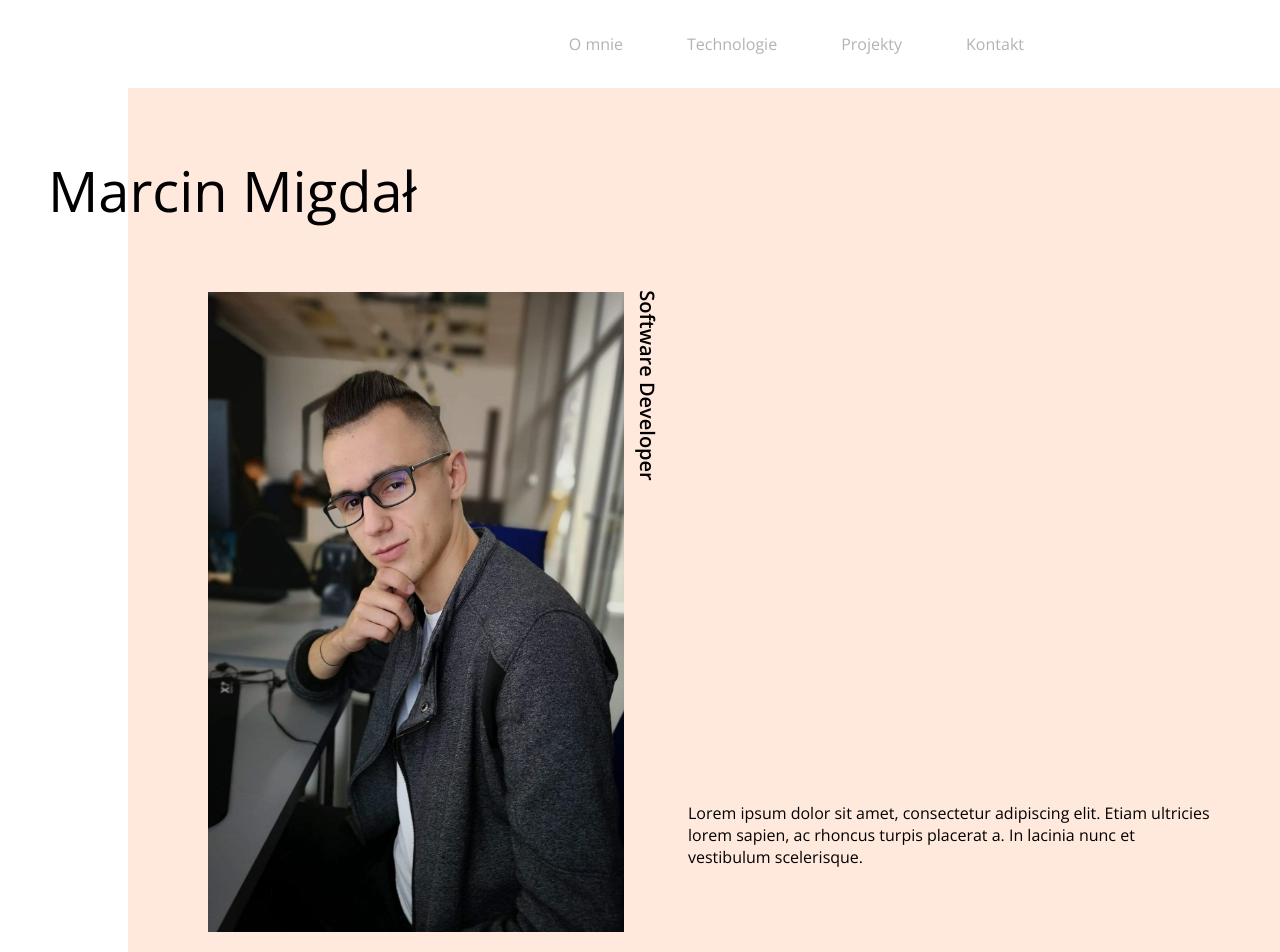
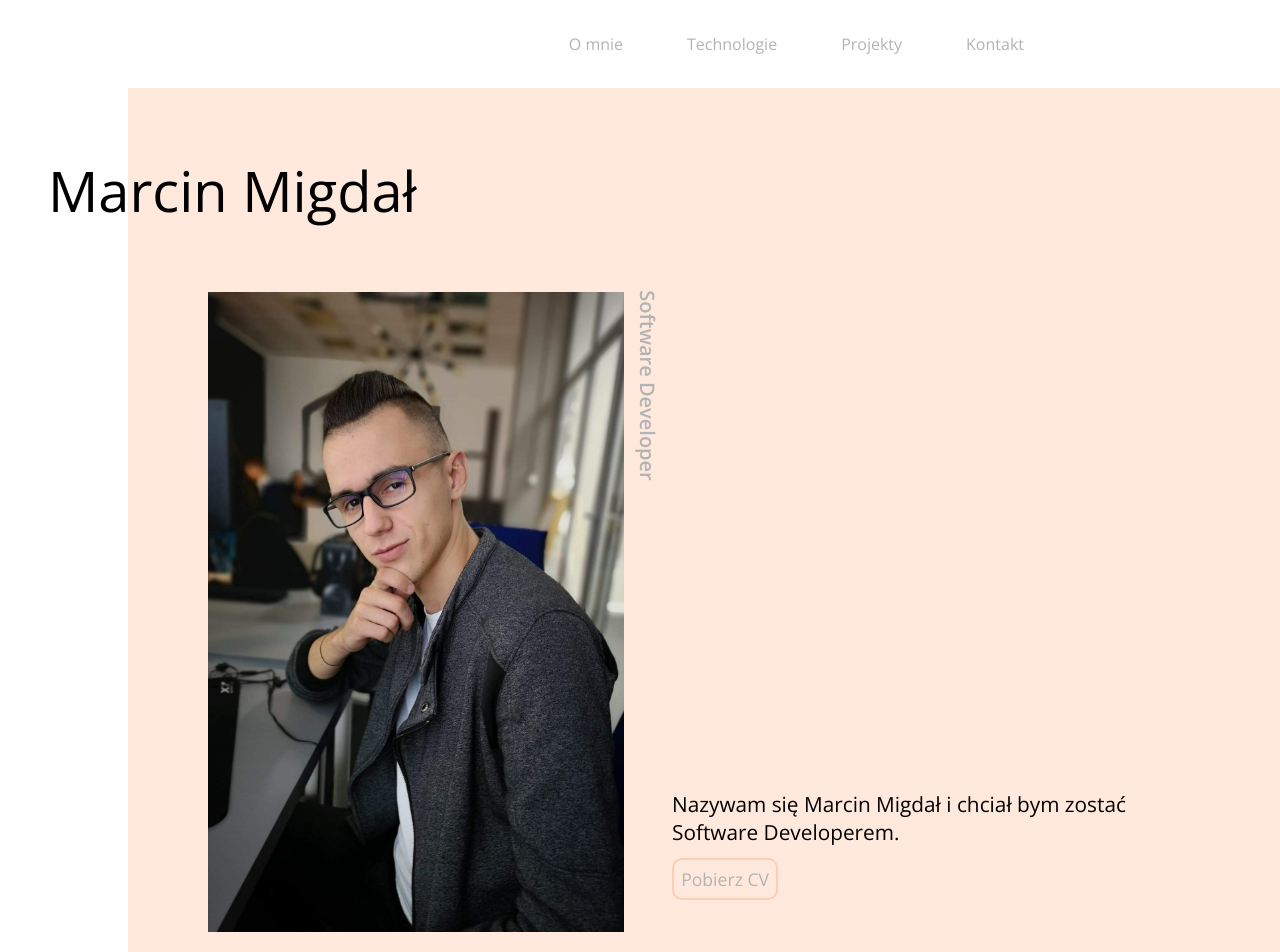
Before and after one commit to Marcin-Migdal/Portfolio, a React (Create React App) app: page / in a window 1280 px wide. Shown: the top 952 px of the page. Built offline with nearby package versions, Linux system fonts and the light colour scheme.

Commit message:
added navBar animation and download cv button

```diff
--- a/src/App.js
+++ b/src/App.js
@@ -1,12 +1,14 @@
 import './App.css';
-import HomeSegment from './components/HomeSegment/HomeSegment';
+import AboutMe from './components/AboutMe/AboutMe';
+import Home from './components/Home/Home';
 import NavBar from './components/NavBar/NavBar';
 
 function App() {
   return (
     <>
       <NavBar />
-      <HomeSegment />
+      <Home />
+      <AboutMe />
     </>
   );
 }
--- /dev/null
+++ b/src/components/AboutMe/AboutMe.js
@@ -0,0 +1,9 @@
+import React from 'react'
+
+export default function AboutMe() {
+  return (
+    <div>
+      Opis
+    </div>
+  )
+}
--- /dev/null
+++ b/src/components/Home/Home.js
@@ -0,0 +1,25 @@
+import React from 'react'
+import image from '../../images/portfolio.jpg'
+import styles from './Home.module.css'
+
+export default function Home() {
+  return (
+    <div className={styles.container}>
+      <div className={styles.homeContainer}>
+        <p className={styles.name}>Marcin Migdał</p>
+        <div className={styles.contentContainer}>
+          <img className={styles.image} src={image} alt="img" />
+          <p className={styles.imageText}>Soft­ware Developer</p>
+          <div className={styles.subContentContainer}>
+            <p className={styles.description}>
+              Nazywam się Marcin Migdał i chciał bym zostać Soft­ware Developerem.
+          </p>
+            <button className={styles.downloadButton}>
+              Pobierz CV
+          </button>
+          </div>
+        </div>
+      </div>
+    </div>
+  )
+}
--- /dev/null
+++ b/src/components/Home/Home.module.css
@@ -0,0 +1,118 @@
+.container {
+  display: flex;
+  justify-content: flex-end;
+}
+
+.homeContainer {
+  margin: 9vh 0;
+  width: calc(100% - 1.25rem);
+  background-color: #ffe8dc;
+}
+
+.contentContainer {
+  width: fit-content;
+  margin: 0 1.25rem;
+  position: relative;
+  padding-bottom: 4vh;
+}
+
+.image {
+  height: 27rem;
+  width: 18rem;
+}
+
+.name {
+  width: 40vw;
+  font-size: 2.5rem;
+  margin-left: -1rem;
+  padding: 2rem 0;
+}
+
+.imageText {
+  padding: 0.4rem 0;
+  margin-bottom: 2.75rem;
+  font-weight: 600;
+  color: #b3b3b3;
+}
+
+.description {
+  font-size: 1.1rem;
+  margin-bottom: 0.75rem;
+}
+
+.downloadButton {
+  display: block;
+  outline: none;
+  padding: 0.35rem;
+  font-size: 1rem;
+  color: #b3b3b3;
+  border: solid 2px #ffcdb3;
+  border-radius: 10px;
+  background-color: #ffe8dc;
+  transition: 1s;
+}
+
+.downloadButton:active {
+  display: block;
+  color: #ffffff;
+  border: solid 2px #ffffff;
+  background-color: #ffd5c0;
+  transition: 0.2s;
+}
+
+@media only screen and (min-width: 600px) {
+  .homeContainer {
+    margin: 11vh 0;
+    width: calc(100% - (100% - 1024px)/2);
+  }
+  .contentContainer {
+    display: flex;
+    align-items: flex-end;
+    margin: 0 0 0 5rem;
+    padding-bottom: 5rem;
+  }
+  .image {
+    height: 40rem;
+    width: 26rem;
+  }
+  .name {
+    width: fit-content;
+    font-size: 3.5rem;
+    margin-left: -5rem;
+    padding: 4rem 0;
+  }
+  .imageText {
+    padding: 0;
+    margin: 0;
+    transform: rotate(90deg);
+    font-size: 1.25rem;
+    position: absolute;
+    top: 5rem;
+    left: 21.5rem;
+  }
+  .subContentContainer {
+    margin: 0 0 2rem 3rem;
+  }
+  .description {
+    width: 30rem;
+    font-size: 1.3rem;
+  }
+  .downloadButton {
+    padding: 0.45rem;
+    font-size: 1.1rem;
+  }
+  .downloadButton:hover {
+    display: block;
+    color: #ffffff;
+    border: solid 2px #ffffff;
+    background-color: #ffd5c0;
+    transition: 0.6s;
+  }
+  .downloadButton:active {
+    display: block;
+    color: #ffffff;
+    border: solid 2px #ffffff;
+    background-color: #ffbb99;
+    transition: 0.3s;
+  }
+}
--- a/src/components/HomeSegment/HomeSegment.js
+++ /dev/null
@@ -1,20 +0,0 @@
-import React from 'react'
-import image from '../../images/portfolio.jpg'
-import styles from './HomeSegment.module.css'
-
-export default function HomeSegment() {
-  return (
-    <div className={styles.container}>
-      <div className={styles.homeContainer}>
-        <p className={styles.name}>Marcin Migdał</p>
-        <div className={styles.imageContainer}>
-          <img className={styles.image} src={image} alt="img" />
-          <p className={styles.imageText}>Soft­ware Developer</p>
-          <span className={styles.description}>
-            Lorem ipsum dolor sit amet, consectetur adipiscing elit. Etiam ultricies lorem sapien, ac rhoncus turpis placerat a. In lacinia nunc et vestibulum scelerisque.
-        </span>
-        </div>
-      </div>
-    </div>
-  )
-}
--- a/src/components/HomeSegment/HomeSegment.module.css
+++ /dev/null
@@ -1,69 +0,0 @@
-
-.homeContainer {
-    margin: 9vh 0 0 1.25rem;
-    background-color: #ffe8dc;
-  }
-
-  .imageContainer {
-    width: fit-content;
-    margin: 0 1.25rem;
-    position: relative;
-  }
-
-  .image {
-    height: 27rem;
-    width: 18rem;
-  }
-
-  .name {
-    width: 40vw;
-    font-size: 2.5rem;
-    margin-left: -1rem;
-    padding: 2rem 0;
-  }
-
-  .imageText {
-    padding: 0.4rem 0;
-    margin-bottom: 3rem;
-    font-weight: 600;
-  }
-
-  @media only screen and (min-width: 600px) {
-    .container {
-      display: flex;
-      justify-content: flex-end;
-      width: 100%;
-    }
-    .homeContainer {
-      margin-top: 11vh;
-      width: calc(100% - (100% - 1024px)/2);
-    }
-    .imageContainer {
-      display: flex;
-      align-items: flex-end;
-      margin: 0 0 0 5rem;
-      padding-bottom: 5rem;
-    }
-    .image {
-      height: 40rem;
-      width: 26rem;
-    }
-    .name {
-      width: fit-content;
-      font-size: 3.5rem;
-      margin-left: -5rem;
-      padding: 4rem 0;
-    }
-    .imageText {
-      padding: 0;
-      margin: 0;
-      transform: rotate(90deg);
-      font-size: 1.25rem;
-      position: absolute;
-      top: 5rem;
-      left: 21.5rem;
-    }
-    .description {
-      margin: 0 5vw 5vw 5vw;
-    }
-  }
--- a/src/components/NavBar/NavBar.js
+++ b/src/components/NavBar/NavBar.js
@@ -1,62 +1,71 @@
-import React, { useState } from 'react'
+import React, { useEffect, useState } from 'react'
 import styles from './NavBar.module.css'
 
 export default function NavBar() {
-  const [toggle, toggleNav] = useState(false);
+  const [toggle, toggleOverlay] = useState(false);
+  const [navbar, toggleNavBar] = useState(false);
 
-  return (
-    <div className={styles.navBarContainer}>
-      <ul className={styles.list}>
+  useEffect(() => {
+    handleSrcoll()
+
+    window.addEventListener('scroll', handleSrcoll)
+    return () => {
+      window.removeEventListener('scroll', handleSrcoll)
+    }
+  }, []);
+
+  const handleSrcoll = () => {
+    if (window.scrollY > 0) {
+      toggleNavBar(true)
+    } else {
+      toggleNavBar(false)
+    }
+  }
+
+  const handleClick = () => {
+    toggleOverlay(!toggle)
+  }
+
+  const NavBarList = ({ style }) => {
+    return (
+      <ul className={style}>
         <li>
           <p className={styles.navBarSectionText}>
             O mnie
-          </p>
+        </p>
         </li>
         <li>
           <p className={styles.navBarSectionText}>
             Technologie
-          </p>
+        </p>
         </li>
         <li>
           <p className={styles.navBarSectionText}>
             Projekty
-          </p>
+        </p>
         </li>
         <li>
           <p className={styles.navBarSectionText}>
             Kontakt
-          </p>
+        </p>
         </li>
       </ul>
-      <button className={styles.navIcon} onClick={() => toggleNav(!toggle)}>
-        <span className={styles.line} />
-        <span className={styles.line} />
-        <span className={styles.line} />
+    )
+  }
+
+  return (
+    <>
+      <div className={navbar ? `${styles.navBar} ${styles.active}` : styles.navBar}>
+        <NavBarList style={styles.list} />
+      </div>
+      <button className={styles.navIcon} onClick={handleClick}>
+        <span className={toggle ? `${styles.line} ${styles.open}` : `${styles.line} ${styles.closed}`} />
+        <span className={toggle ? `${styles.line} ${styles.open}` : `${styles.line} ${styles.closed}`} />
+        <span className={toggle ? `${styles.line} ${styles.open}` : `${styles.line} ${styles.closed}`} />
       </button>
-      <div className={toggle ? styles.OverlayOpen : styles.OverlayClosed}>
-        <ul className={styles.OverlayMenu}>
-          <li>
-            <p className={styles.navBarSectionText}>
-              O mnie
-          </p>
-          </li>
-          <li>
-            <p className={styles.navBarSectionText}>
-              Technologie
-          </p>
-          </li>
-          <li>
-            <p className={styles.navBarSectionText}>
-              Projekty
-          </p>
-          </li>
-          <li>
-            <p className={styles.navBarSectionText}>
-              Kontakt
-          </p>
-          </li>
-        </ul>
+      <div className={toggle ? `${styles.overlay} ${styles.open}` : `${styles.overlay} ${styles.closed}`}>
+        <NavBarList style={styles.overlayMenu} />
       </div>
-    </div >
+    </>
   )
 }
--- a/src/components/NavBar/NavBar.module.css
+++ b/src/components/NavBar/NavBar.module.css
@@ -1,8 +1,3 @@
-.navBarContainer {
-  display: flex;
-  justify-content: flex-end;
-}
-
 .navBarSectionText {
   color: #b3b3b3;
   text-decoration: none;
@@ -14,48 +9,51 @@
 }
 
 @media only screen and (max-width: 599px) {
-  .navBarContainer {
-    align-items: center;
-  }
   .navIcon {
     background: none;
     border: none;
     outline: none;
     position: fixed;
     top: 0;
+    right: 0;
     margin: 0.5rem;
     z-index: 3;
   }
   .line {
     display: block;
-    border-radius: 50px;
     width: 25px;
     height: 3px;
     margin: 5px;
-    background-color: black;
+    transition: 0.4s;
   }
-  .OverlayOpen {
+  .line.closed {
+    background-color: #000000;
+  }
+  .line.open {
+    background-color: #b3b3b3;
+  }
+  .line.open:nth-of-type(2) {
+    width: 17px;
+  }
+  .overlay {
+    display: block;
     position: fixed;
     top: 0;
+    right: 0;
     width: 85vw;
-    height: 80vh;
     background-color: #ffe8dc;
     opacity: 0.91;
     transition: 0.4s;
     z-index: 2;
-  }
-  .OverlayClosed {
-    display: block;
-    position: fixed;
-    top: 0;
-    width: 85vw;
-    height: 0;
-    background-color: #ffe8dc;
-    transition: 0.4s;
-    z-index: 2;
     overflow: hidden;
   }
-  .OverlayMenu {
+  .overlay.open {
+    height: 80vh;
+  }
+  .overlay.closed {
+    height: 0;
+  }
+  .overlayMenu {
     list-style: none;
     position: absolute;
     top: 15%;
@@ -65,20 +63,31 @@
   .navBarSectionText {
     margin: 1rem;
   }
-  .list {
+  .navBar {
     display: none;
   }
 }
 
 @media only screen and (min-width: 600px) {
+  .navBar {
+    display: block;
+    height: 11vh;
+    border-bottom: solid 2px #ffffff;
+    position: fixed;
+    top: 0;
+    transition: 0.4s;
+  }
+  .navBar.active {
+    height: 6vh;
+    background-color: #ffdecc;
+  }
   .list {
     display: flex;
     align-items: center;
-    width: fit-content;
-    height: 11vh;
+    justify-content: flex-end;
+    width: 100vw;
+    height: inherit;
     list-style: none;
-    position: fixed;
-    top: 0;
   }
   .navBarSectionText {
     margin-right: 4rem;
@@ -89,10 +98,7 @@
   .navIcon {
     display: none;
   }
-  .Overlay {
-    display: none;
-  }
-  .OverlayClosed {
+  .overlay {
     display: none;
   }
 }
```
Also changed, not shown: src/components/AboutMe/AboutMe.module.css (added).
